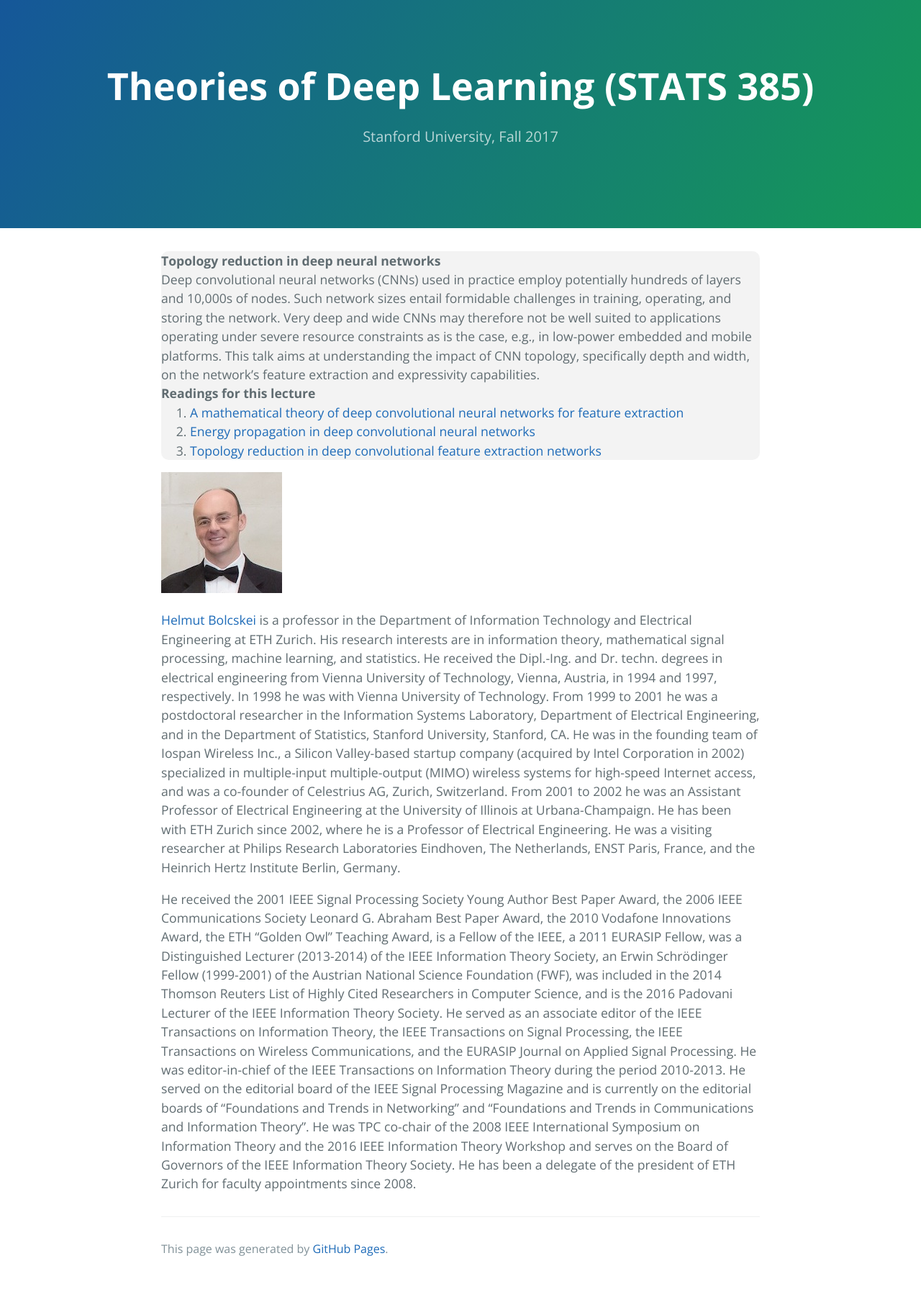
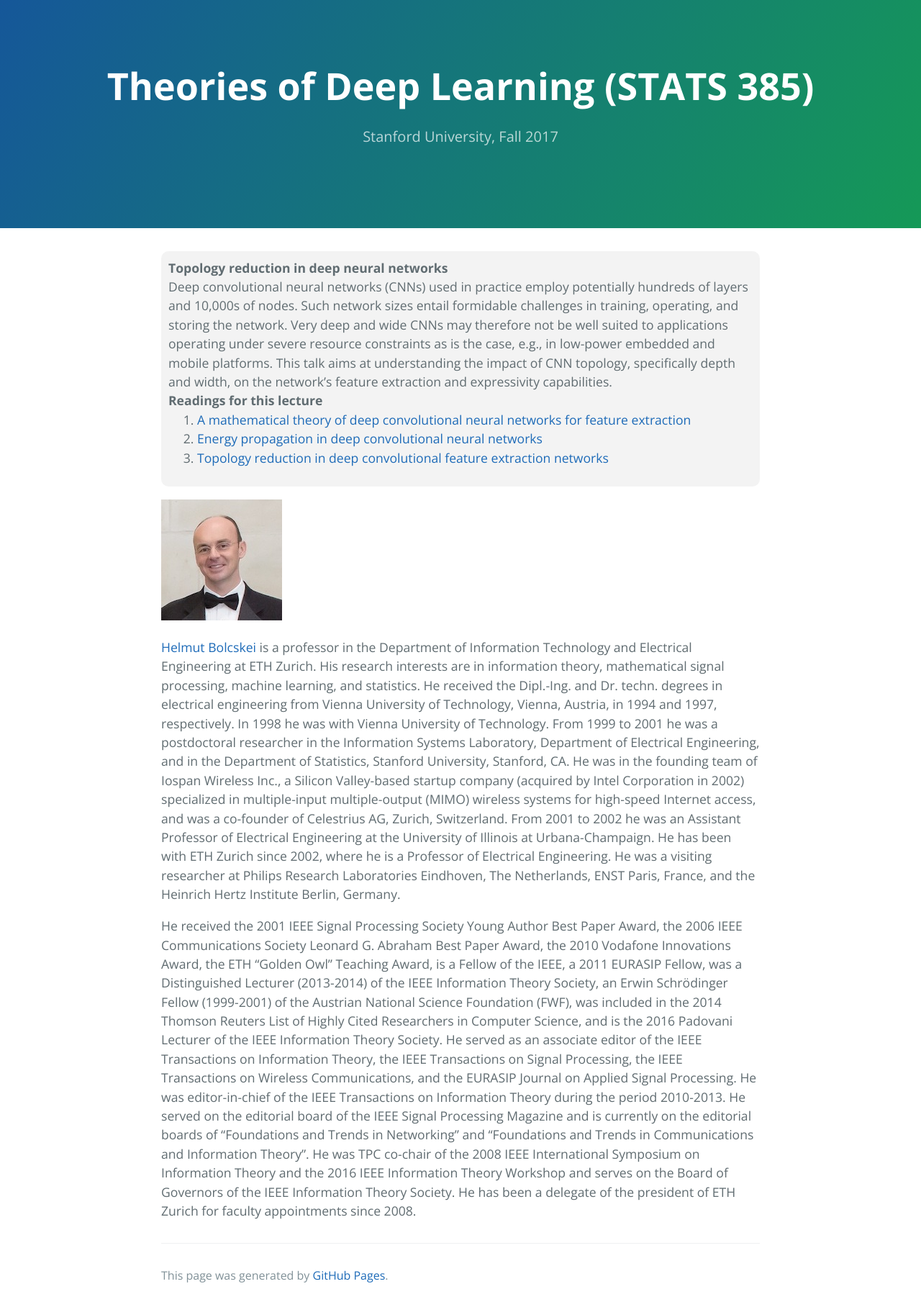
Before and after one commit to stats385/stats385.github.io, a Jekyll site: the page built from bolcskei_lecture.md, in a window 1280 px wide. Shown: the whole page at 72% size. Built offline with Jekyll 4.4.1, drawn with Linux system fonts in a browser that asks for light colours; our own code applies the rules of GitHub Pages for plain Markdown files; the repository's description, which GitHub fills in, is left out; before the commit the page ends 1779 px from its top, so only the background shows below that.

Commit message:
padding updated

```diff
--- a/assets/css/cj.css
+++ b/assets/css/cj.css
@@ -4,7 +4,7 @@
 background-color:rgba(0, 0, 0, 0.0470588);
 text-align:left;
 vertical-align: middle;
-padding:10px 10;
+padding:10px 10px 10px 10px;
 border-radius: 10px;
 }
 
```
